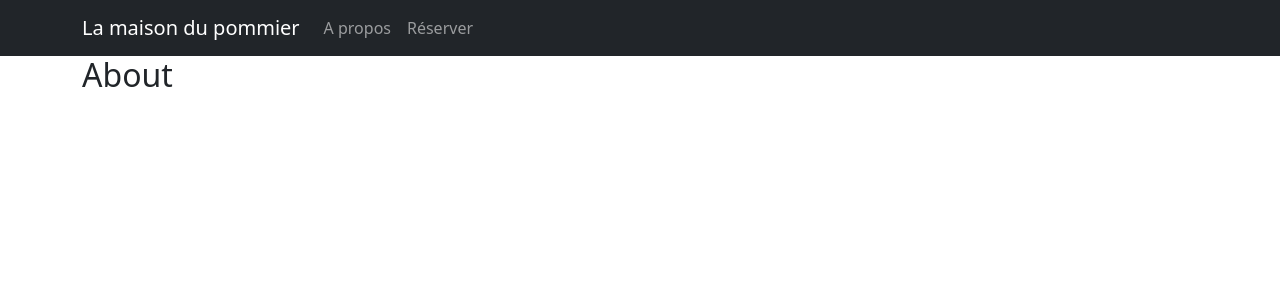
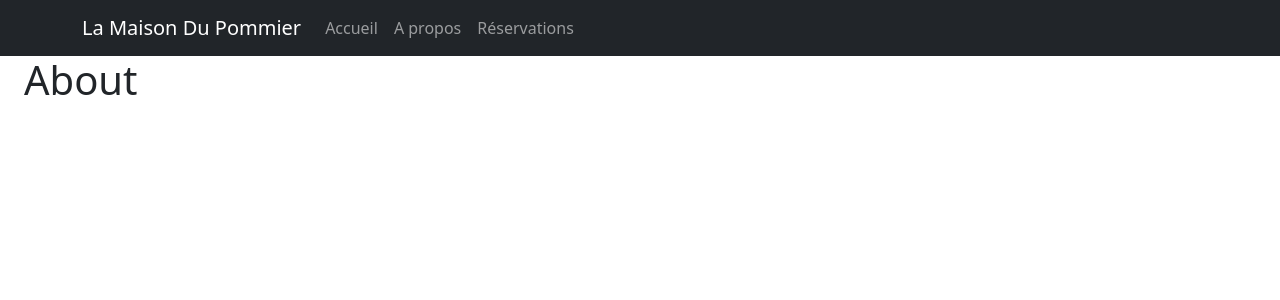
Before and after one commit to raphoudre/maisondupommier, a React (Create React App) app: page /about in a window 1280 px wide. Shown: the top 300 px of the page. Built offline with nearby package versions, Linux system fonts and the light colour scheme.

Commit message:
added routes and fixed containers

```diff
--- a/src/App.js
+++ b/src/App.js
@@ -7,14 +7,21 @@ import {
 import Home from './components/pages/Home';
 import About from './components/pages/About';
 import Navigation from './components/Navigation';
+import Error404 from './components/pages/Error404'
+import Booking from './components/pages/Booking';
+import { Container } from 'react-bootstrap';
 function App() {
   return (
     <Router>
       <Navigation />
-      <Routes>
-        <Route exact path='/' element={<Home/>}/>
-        <Route path='/about' element={<About/>}/>
+      <Container fluid>
+        <Routes>
+          <Route exact path='/' element={<Home/>}/>
+          <Route path='/about' element={<About/>}/>
+          <Route path='/booking' element={<Booking/>}/>
+        <Route path='*' element={<Error404/>}/>
       </Routes>
+      </Container>
     </Router>
   );
 }
--- a/src/components/Navigation.js
+++ b/src/components/Navigation.js
@@ -1,17 +1,17 @@
 import React from 'react';
-import '../styles/Containers.css';
 import { Navbar, Container, Nav  } from 'react-bootstrap';
 
 const Navigation = () => {
     return (
         <Navbar collapseOnSelect expand="lg" bg="dark" variant="dark">
             <Container>
-                <Navbar.Brand href='/'>La maison du pommier</Navbar.Brand>
+                <Navbar.Brand href='/'>La Maison Du Pommier</Navbar.Brand>
                     <Navbar.Toggle aria-controls="responsive-navbar-nav" />
                     <Navbar.Collapse id="responsive-navbar-nav">
                     <Nav className="me-auto">
+                        <Nav.Link href='/'>Accueil</Nav.Link>
                         <Nav.Link href='/about'>A propos</Nav.Link>
-                        <Nav.Link href='/booking'>Réserver</Nav.Link>
+                        <Nav.Link href='/booking'>Réservations</Nav.Link>
                     </Nav>
                 </Navbar.Collapse>
             </Container>
--- a/src/components/pages/About.js
+++ b/src/components/pages/About.js
@@ -3,8 +3,8 @@ import {Container} from 'react-bootstrap'
 const About = () => {
     return (
         <>
-            <Container>
-                <h2>About</h2>
+            <Container fluid>
+                <h1>About</h1>
             </Container>
         </>
     );
--- /dev/null
+++ b/src/components/pages/Booking.js
@@ -0,0 +1,14 @@
+import React from 'react';
+import { Container } from 'react-bootstrap';
+
+const Booking = () => {
+    return (
+        <>
+            <Container>
+                <h1>Réservations</h1>
+            </Container>
+        </>
+    );
+};
+
+export default Booking;
--- /dev/null
+++ b/src/components/pages/Error404.js
@@ -0,0 +1,15 @@
+import React from 'react';
+import { Container } from 'react-bootstrap';
+
+const Error404 = () => {
+    return (
+        <>
+            <Container fluid>
+                <h1>Erreur 404</h1>
+                <h2>Malheureusement, ce chemin n'a mené à rien...</h2>
+            </Container>
+        </>
+    );
+};
+
+export default Error404;
--- a/src/components/pages/Home.js
+++ b/src/components/pages/Home.js
@@ -1,11 +1,18 @@
 import React from 'react';
-import { Container } from 'react-bootstrap';
+import { Container, Image, Row, Col } from 'react-bootstrap';
 
 const Home = () => {
     return (
         <>
-            <Container>
-                <h1>Accueil</h1>
+            <Container fluid className='d-flex flex-column'>
+                <Row>
+                    <Col>
+                        <h1>Accueil</h1>
+                    </Col>
+                    <Col>
+                        <Image fluid src='/images/maison.jpg' />
+                    </Col>
+                </Row>
             </Container>
         </>
     );
--- a/src/styles/Containers.css
+++ /dev/null
@@ -1,30 +0,0 @@
-*{
-    padding: 0;
-    margin:0;
-}
-
-.mainContainer{
-    display: flex;
-    flex-direction: column;
-    align-items: center;
-    height: 100vh;
-    width: 100vw;
-    max-width: 100vw;
-    margin: 0;
-    padding: 0;
-}
-
-.navContainer{
-    height: 10%;
-    width: 100%;
-    max-width: 100vw;
-    background-color: aqua;
-    display: flex;
-}
-.bodyContainer{
-    height: 100%;
-    width: 100%;
-    max-width: 100vw;
-    background-color: blueviolet;
-    display: flex;
-}
```
Also changed, not shown: src/styles/style.css (added), 1 other file (tests, documents, lock files or other folders).
